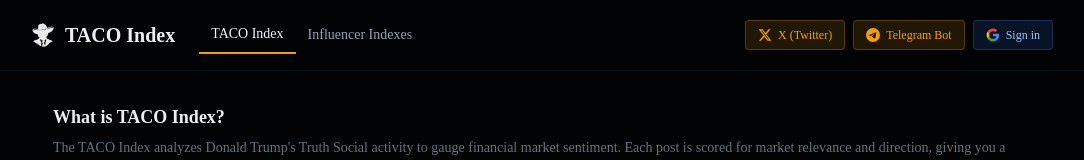
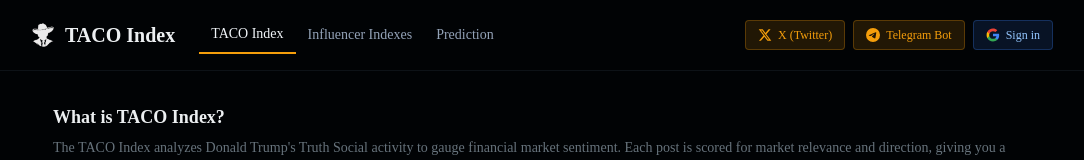
Before and after one commit to businesslim/taco-index, a Next.js app in the folder frontend/: page / in a window 1280 px wide. Shown: the top 160 px of the page, without its empty margins (99-1183 px from the left). Built offline with nearby package versions, Linux system fonts and the light colour scheme; no server answers.

Commit message:
feat: add Prediction menu to Navbar

```diff
--- a/frontend/components/Navbar.tsx
+++ b/frontend/components/Navbar.tsx
@@ -38,6 +38,16 @@
             >
               <span className="hidden sm:inline">Influencer Indexes</span>
               <span className="sm:hidden">Influencers</span>
+            </Link>
+            <Link
+              href="/prediction"
+              className={`px-3 py-2 text-sm transition-colors ${
+                pathname === "/prediction"
+                  ? "text-slate-100 border-b-2 border-amber-500"
+                  : "text-slate-400 hover:text-slate-200"
+              }`}
+            >
+              Prediction
             </Link>
           </nav>
         </div>
```
